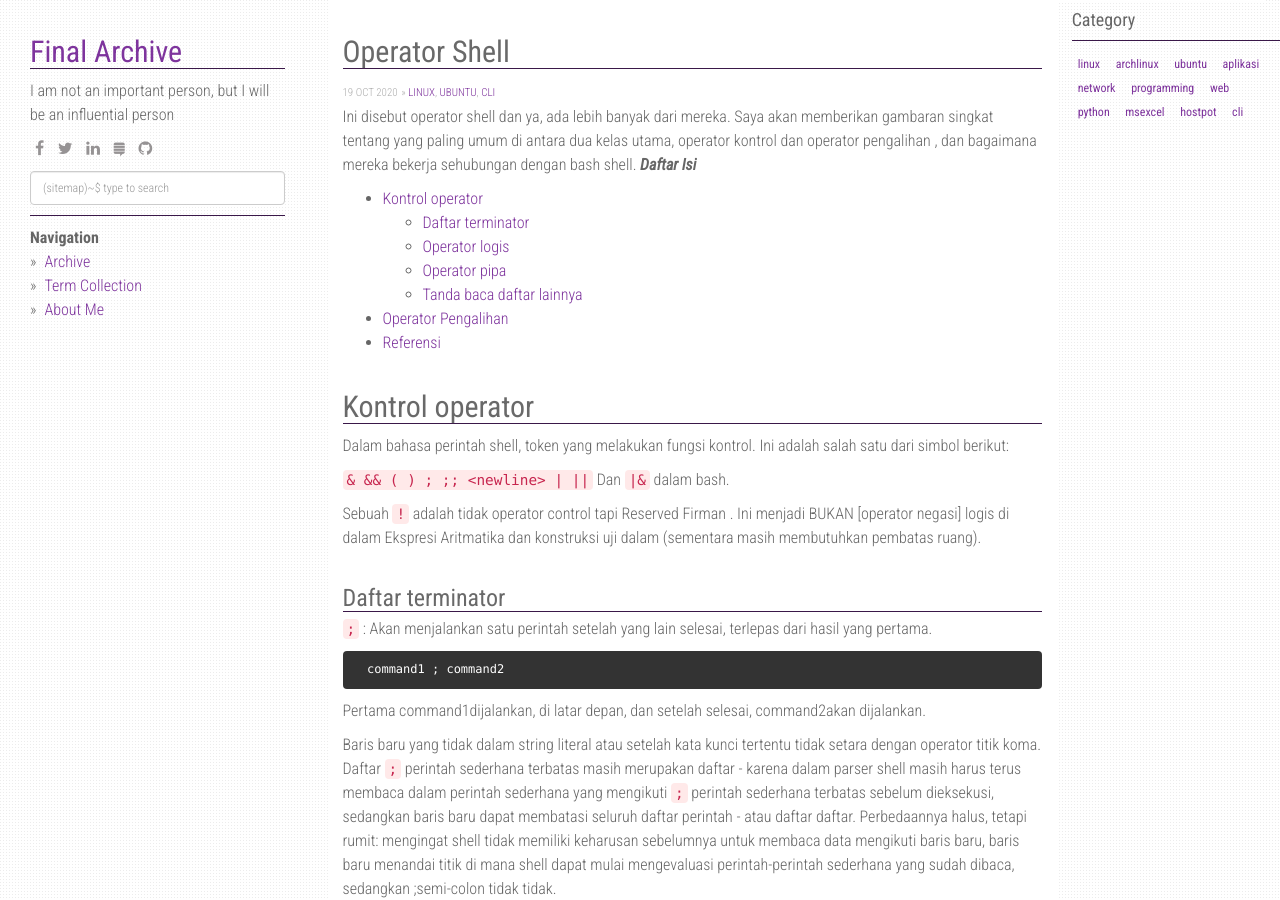
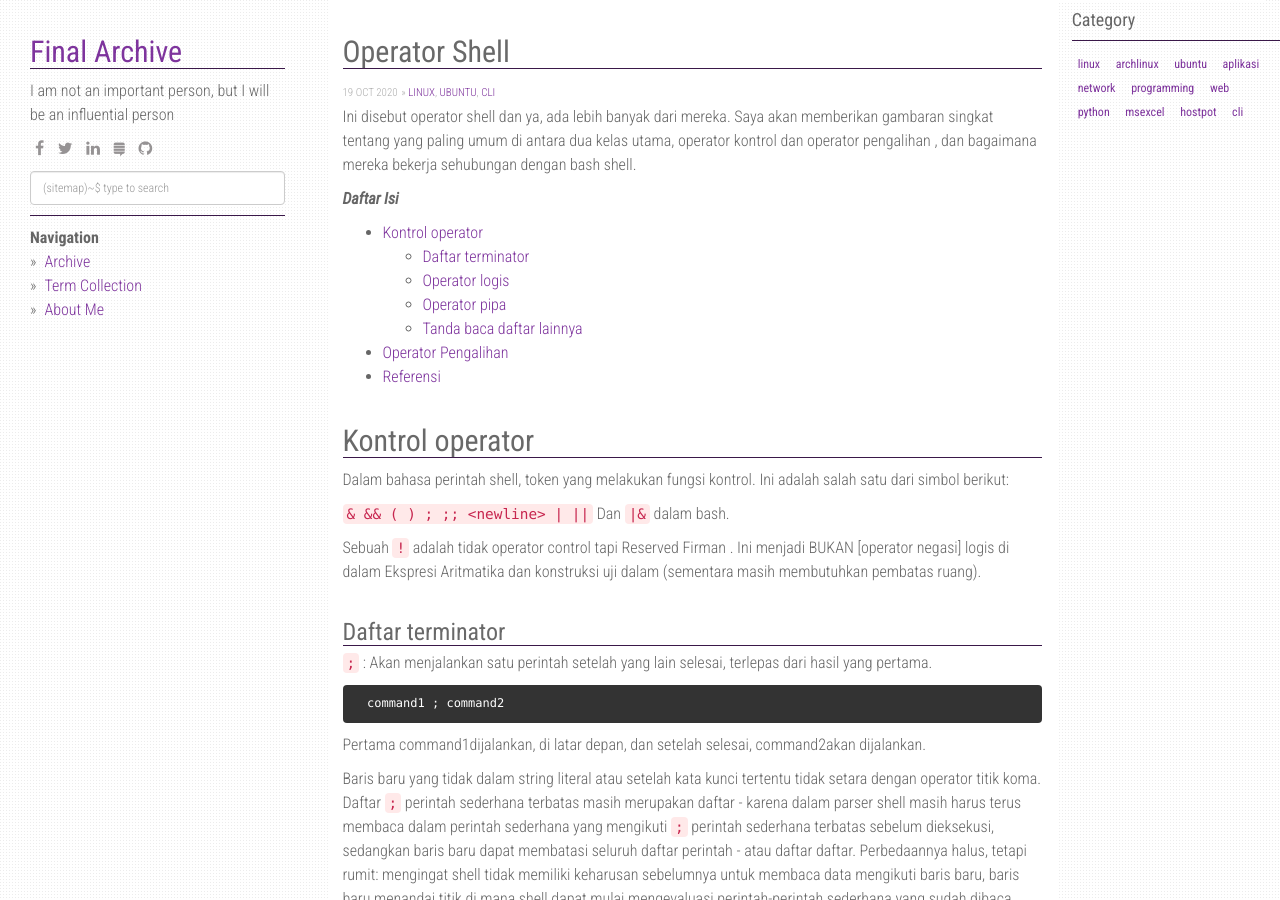
Before and after one commit to finalarchive/finalarchive.github.io, a Jekyll site: the page built from _posts/2020-10-19-Operator-shell.md, in a window 1280 px wide and 900 px high. Built offline with Jekyll 4.4.1, drawn with Linux system fonts in a browser that asks for light colours; nearby versions of some CDN libraries.

Commit message:
20201019

```diff
--- a/_posts/2020-10-19-Operator-shell.md
+++ b/_posts/2020-10-19-Operator-shell.md
@@ -7,8 +7,8 @@ permalink: /:year/:month/:title
 ---
 
 
+Ini disebut operator shell dan ya, ada lebih banyak dari mereka. Saya akan memberikan gambaran singkat tentang yang paling umum di antara dua kelas utama, operator kontrol dan operator pengalihan , dan bagaimana mereka bekerja sehubungan dengan bash shell.
 
-Ini disebut operator shell dan ya, ada lebih banyak dari mereka. Saya akan memberikan gambaran singkat tentang yang paling umum di antara dua kelas utama, operator kontrol dan operator pengalihan , dan bagaimana mereka bekerja sehubungan dengan bash shell.
 ***Daftar Isi***
 {: .no_toc .text-delta }
 
```
